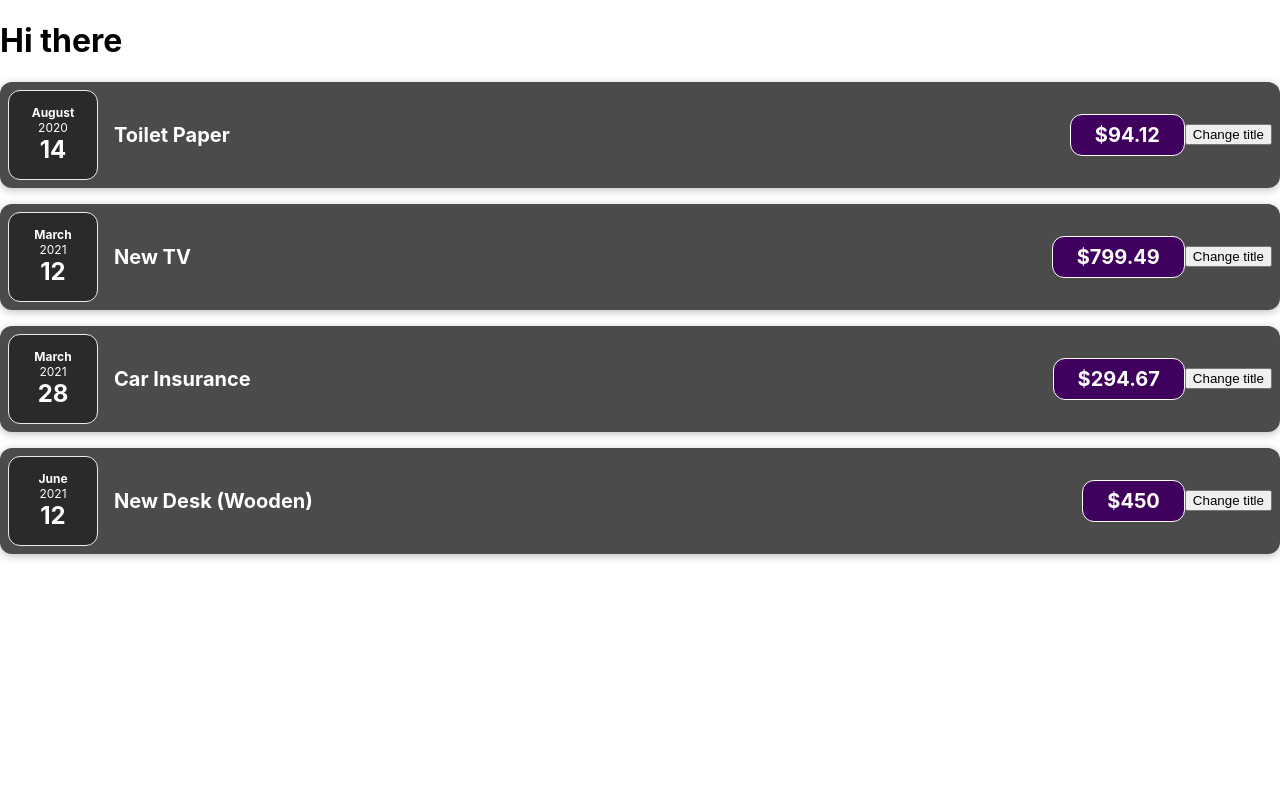
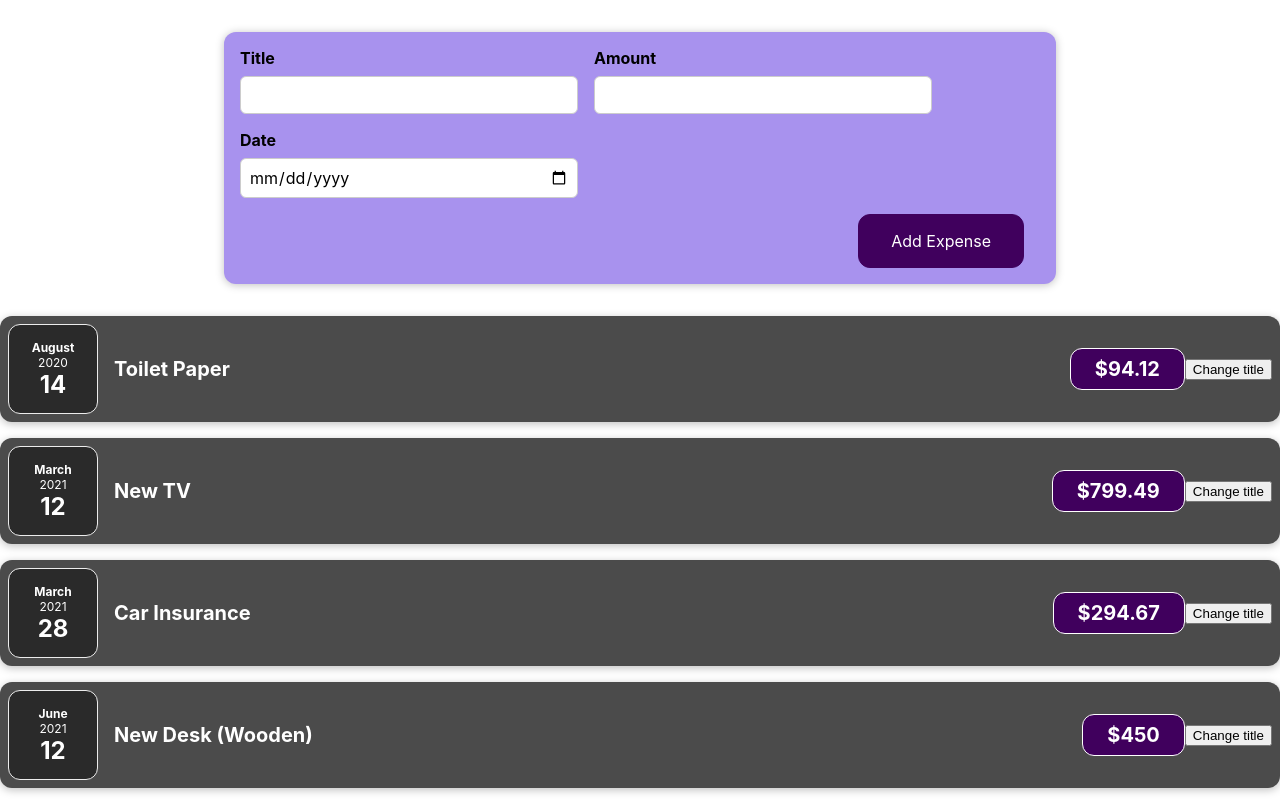
Before and after one commit to imran-farooq7/expense-tracker, a React (Create React App) app: page / in a window 1280 px wide. Built offline with nearby package versions, Linux system fonts and the light colour scheme.

Commit message:
Add form inputs

```diff
--- a/src/App.js
+++ b/src/App.js
@@ -1,6 +1,5 @@
-import React from "react";
-
 import ExpenseItem from "./components/Expenses/ExpenseItem";
+import NewExpense from "./components/NewExpense/NewExpense";
 
 const App = () => {
 	const expenses = [
@@ -51,7 +50,7 @@
 	// );
 	return (
 		<div>
-			<h1>Hi there</h1>
+			<NewExpense />
 			<ExpenseItem
 				title="Toilet Paper"
 				amount={expenses[0].amount}
--- a/src/components/Expenses/ExpenseItem.js
+++ b/src/components/Expenses/ExpenseItem.js
@@ -4,6 +4,7 @@
 
 const ExpenseItem = (props) => {
 	const [title, setTitle] = useState(props.title);
+	console.log("ExpenseItem evaluted by React");
 
 	const clickHandler = () => {
 		setTitle("updated");
--- /dev/null
+++ b/src/components/NewExpense/ExpenseForm.css
@@ -0,0 +1,26 @@
+.new-expense__controls {
+	display: flex;
+	flex-wrap: wrap;
+	gap: 1rem;
+	margin-bottom: 1rem;
+	text-align: left;
+}
+
+.new-expense__control label {
+	font-weight: bold;
+	margin-bottom: 0.5rem;
+	display: block;
+}
+
+.new-expense__control input {
+	font: inherit;
+	padding: 0.5rem;
+	border-radius: 6px;
+	border: 1px solid #ccc;
+	width: 20rem;
+	max-width: 100%;
+}
+
+.new-expense__actions {
+	text-align: right;
+}
--- /dev/null
+++ b/src/components/NewExpense/ExpenseForm.js
@@ -0,0 +1,26 @@
+import "./ExpenseForm.css";
+const ExpenseForm = () => {
+	return (
+		<form>
+			<div className="new-expense__controls">
+				<div className="new-expense__control">
+					<label>Title</label>
+					<input type="text" />
+				</div>
+				<div className="new-expense__control">
+					<label>Amount</label>
+					<input type="number" min="0.01" step="0.01" />
+				</div>
+				<div className="new-expense__control">
+					<label>Date</label>
+					<input type="date" min="2021-01-01" max="2022-12-31" />
+				</div>
+			</div>
+			<div className="new-expense__actions">
+				<button type="submit">Add Expense</button>
+			</div>
+		</form>
+	);
+};
+
+export default ExpenseForm;
--- /dev/null
+++ b/src/components/NewExpense/NewExpense.css
@@ -0,0 +1,38 @@
+.new-expense {
+	background-color: #a892ee;
+	padding: 1rem;
+	margin: 2rem auto;
+	width: 50rem;
+	max-width: 95%;
+	border-radius: 12px;
+	text-align: center;
+	box-shadow: 0 1px 8px rgba(0, 0, 0, 0.25);
+}
+
+.new-expense button {
+	font: inherit;
+	cursor: pointer;
+	padding: 1rem 2rem;
+	border: 1px solid #40005d;
+	background-color: #40005d;
+	color: white;
+	border-radius: 12px;
+	margin-right: 1rem;
+}
+
+.new-expense button:hover,
+.new-expense button:active {
+	background-color: #510674;
+	border-color: #510674;
+}
+
+.new-expense button.alternative {
+	color: #220131;
+	border-color: transparent;
+	background-color: transparent;
+}
+
+.new-expense button.alternative:hover,
+.new-expense button.alternative:active {
+	background-color: #ddb3f8;
+}
--- /dev/null
+++ b/src/components/NewExpense/NewExpense.js
@@ -0,0 +1,11 @@
+import ExpenseForm from "./ExpenseForm";
+import "./NewExpense.css";
+const NewExpense = () => {
+	return (
+		<div className="new-expense">
+			<ExpenseForm />
+		</div>
+	);
+};
+
+export default NewExpense;
```
